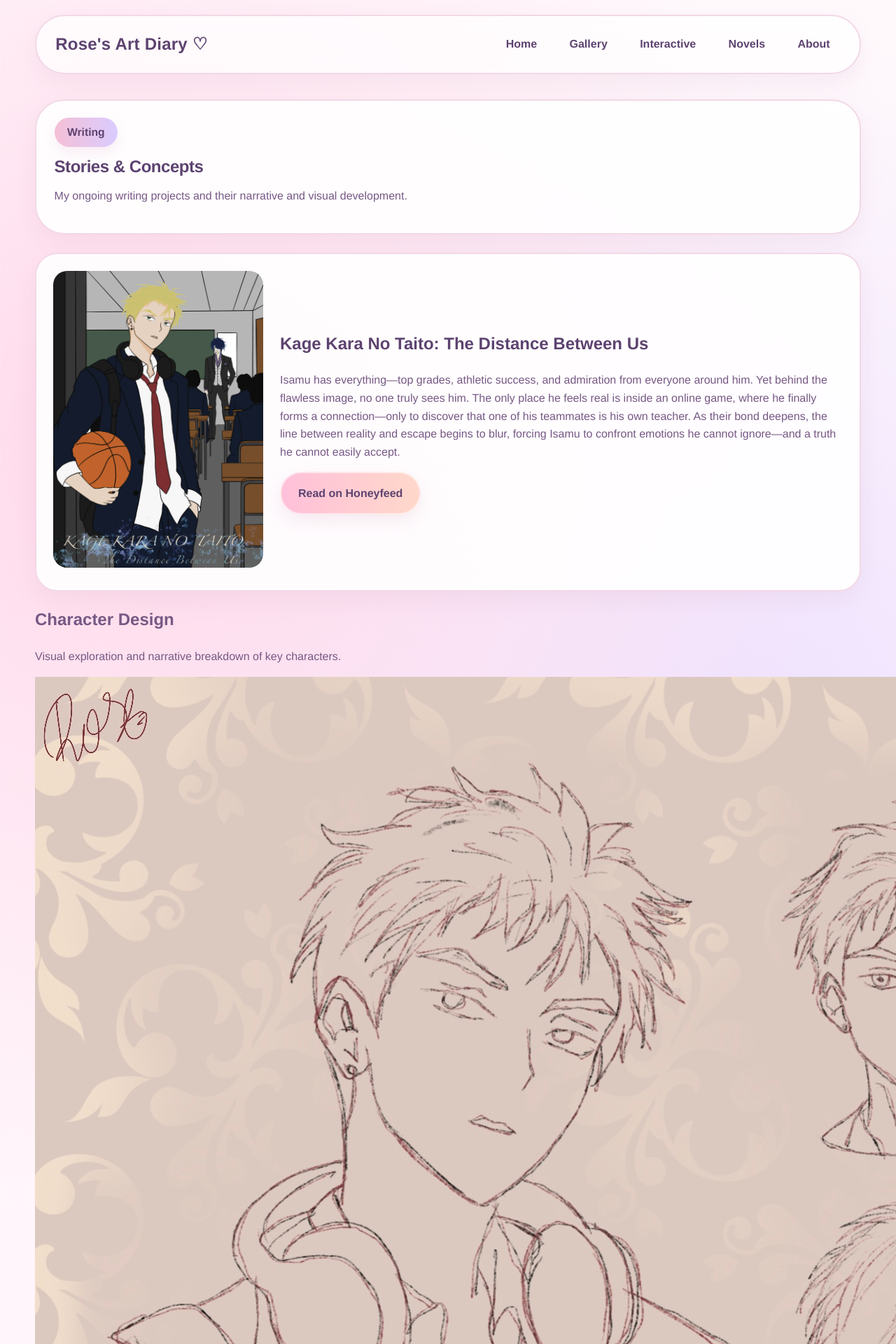
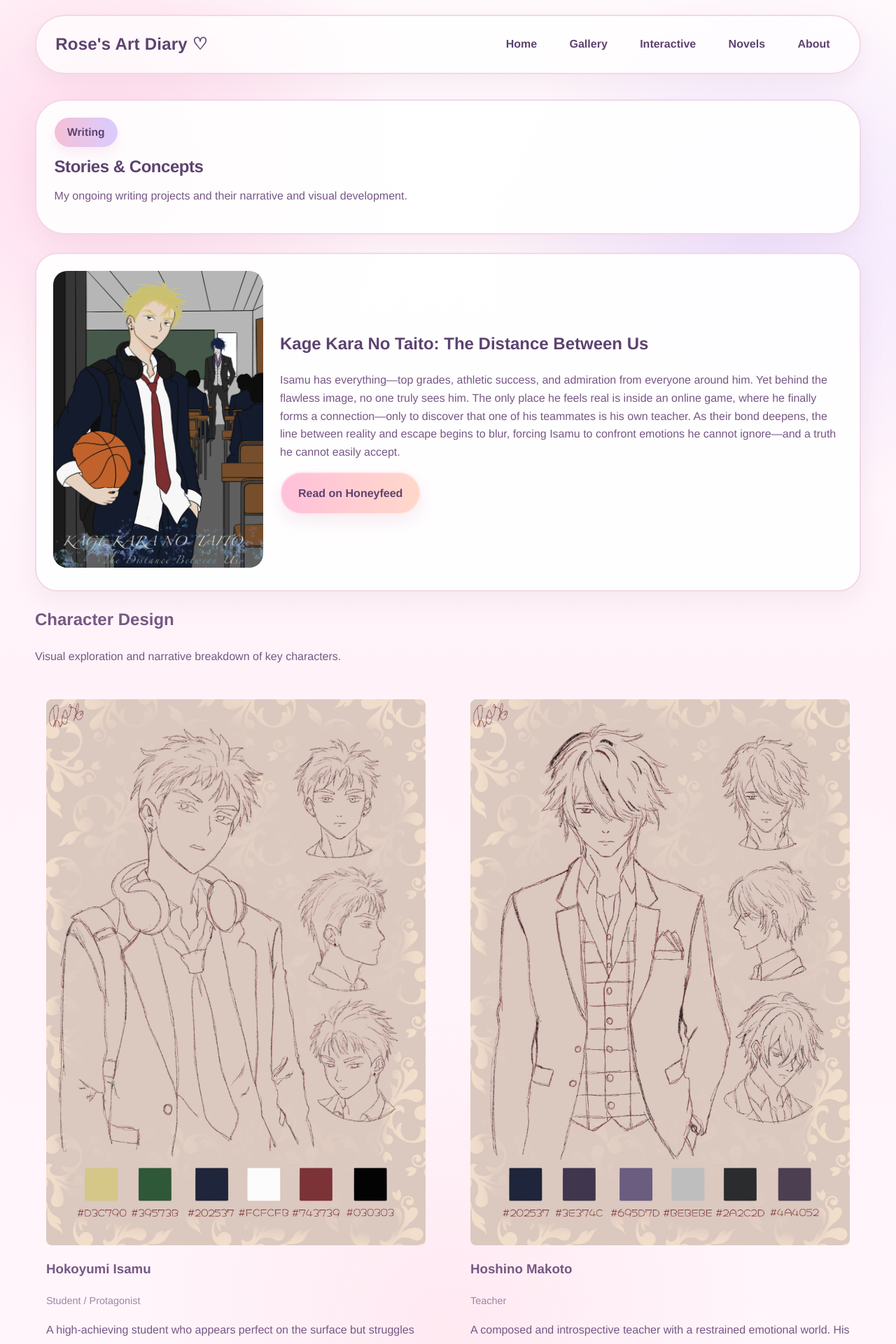
Before and after one commit to danae-pan/art-folio, a Jekyll site: the page built from novel.md, in a window 1280 px wide. Shown: the top 1920 px of the page at 70% size. Built offline with Jekyll 4.4.1, drawn with Linux system fonts in a browser that asks for light colours.

Commit message:
fix: character size

```diff
--- a/assets/css/style.css
+++ b/assets/css/style.css
@@ -507,3 +507,55 @@ a:hover {
   transform: translateY(-2px) scale(1.03);
   box-shadow: 0 6px 16px rgba(0,0,0,0.12);
 }
+
+.character-grid {
+  display: grid;
+  grid-template-columns: repeat(auto-fit, minmax(300px, 1fr));
+  gap: 2rem;
+  margin-top: 2rem;
+}
+
+.character-card {
+  background: rgba(255, 255, 255, 0.04); /* subtle card */
+  border-radius: 12px;
+  padding: 1rem;
+  overflow: hidden;
+  transition: transform 0.2s ease;
+}
+
+.character-card:hover {
+  transform: translateY(-4px);
+}
+
+.character-card img {
+  width: 100%;
+  height: auto;
+  border-radius: 8px;
+  display: block;
+}
+
+.character-info {
+  margin-top: 1rem;
+}
+
+.character-role {
+  font-size: 0.9rem;
+  opacity: 0.7;
+  margin-bottom: 0.5rem;
+}
+
+.character-tags {
+  display: flex;
+  flex-wrap: wrap;
+  gap: 0.5rem;
+  margin-top: 0.5rem;
+  padding: 0;
+  list-style: none;
+}
+
+.character-tags li {
+  background: rgba(255,255,255,0.08);
+  padding: 4px 10px;
+  border-radius: 999px;
+  font-size: 0.8rem;
+}
--- a/novel.md
+++ b/novel.md
@@ -46,7 +46,9 @@ permalink: /novels/
   <div class="character-grid">
 
     <div class="character-card">
-      <img src="{{ '/assets/images/isamu-sheet.jpg' | relative_url }}" alt="Isamu character sheet">
+      <a href="{{ '/assets/images/isamu-sheet.jpg' | relative_url }}" target="_blank">
+  <img src="{{ '/assets/images/isamu-sheet.jpg' | relative_url }}">
+</a>
 
       <div class="character-info">
         <h3>Hokoyumi Isamu</h3>
@@ -67,7 +69,9 @@ permalink: /novels/
     </div>
 
     <div class="character-card">
-      <img src="{{ '/assets/images/makoto-sheet.jpg' | relative_url }}" alt="Makoto character sheet">
+      <a href="{{ '/assets/images/makoto-sheet.jpg' | relative_url }}" target="_blank">
+  <img src="{{ '/assets/images/makoto-sheet.jpg' | relative_url }}">
+</a>
 
       <div class="character-info">
         <h3>Hoshino Makoto</h3>
```
